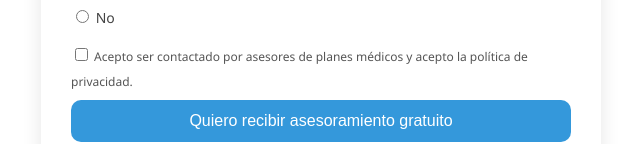
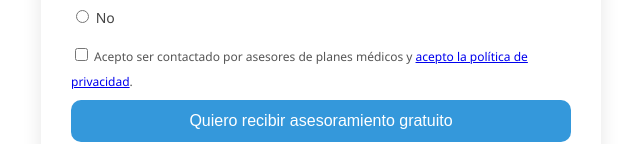
Before and after one commit to nahuelalonso11/landing-contacto, a plain HTML site: page index.html in a window 1280 px wide. Shown: the part 586-730 px from the top of the page, without its empty margins (319-959 px from the left). Drawn offline with Linux system fonts and the light colour scheme.

Commit message:
Update index.html

```diff
--- a/index.html
+++ b/index.html
@@ -78,7 +78,7 @@
       <label class="checkbox"><input type="radio" name="obra_social" value="Sí" required> Sí</label>
       <label class="checkbox"><input type="radio" name="obra_social" value="No"> No</label>
       <label class="legal">
-        <input type="checkbox" required> Acepto ser contactado por asesores de planes médicos y acepto la política de privacidad.
+        <input type="checkbox" required> Acepto ser contactado por asesores de planes médicos y <a href="politica.html" target="_blank">acepto la política de privacidad</a>.
       </label>
       <button type="submit">Quiero recibir asesoramiento gratuito</button>
     </form>
```
